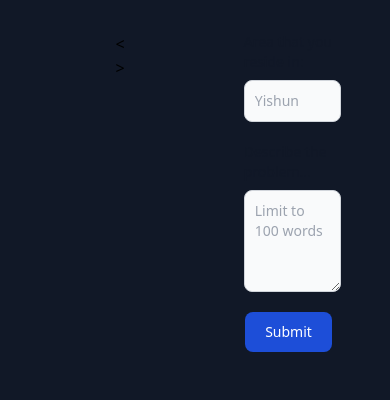
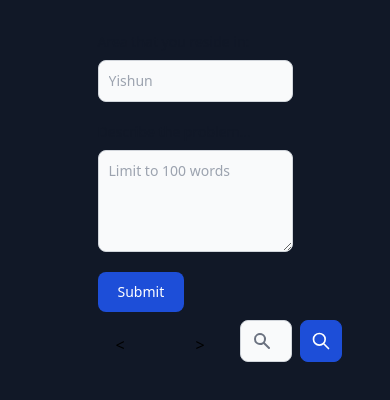
Before and after one commit to neozhixuan/niragi-techfest, a Next.js app: page /components/mainapppage in a window 390 px wide. Shown: the top 400 px of the page. Built offline with nearby package versions, Linux system fonts and the light colour scheme.

Commit message:
Responsive

```diff
--- a/pages/components/mainapppage.js
+++ b/pages/components/mainapppage.js
@@ -22,7 +22,6 @@
   };
 
   const thumbsUp = (area, feedback) => {
-    console.log("gay");
     var arr2 = [area, feedback];
     updateFeedback(arr2);
     // props.refresh();
@@ -56,7 +55,7 @@
     console.log(res);
   };
   return (
-    <div className="bg-gray-900 min-h-screen pt-8 flex flex-row justify-items-stretch">
+    <div className="bg-gray-900 min-h-screen pt-8 flex flex-col md:flex-row justify-items-stretch">
       {/* <div>
         {props.property?.map((p, idx) => (
           <p className="text-white" key={idx}>
@@ -65,21 +64,71 @@
         ))}
       </div> */}
 
-      <div className="w-[50%] px-20">
+      <div className="w-[100%] md:w-[50%] px-20 md:order-first order-last">
+        <div class="flex flex-row justify-between">
+          <div className="flex flex-row mt-2">
             <button
-          class="ml-[40%] bg-blue-500 px-2 rounded-lg text-white mb-3 mr-3"
+              class="flex bg-blue-500 px-2 rounded-lg text-white mb-3 mr-3"
               onClick={numberDec}
               className="w-20"
             >
               &lt;
             </button>
             <button
-          class="bg-blue-500 px-2 rounded-lg text-white mb-3"
+              class="flex bg-blue-500 px-2 rounded-lg text-white mb-3"
               onClick={numberInc}
               className="w-20"
             >
               &gt;
             </button>
+          </div>
+          <form class="flex items-center w-[50%]">
+            {/* <label for="simple-search" class="sr-only">
+              WIP
+            </label> */}
+            <div class="relative w-full">
+              <div class="absolute inset-y-0 left-0 flex items-center pl-3 pointer-events-none">
+                <svg
+                  aria-hidden="true"
+                  class="w-5 h-5 text-gray-500 dark:text-gray-400"
+                  fill="currentColor"
+                  viewBox="0 0 20 20"
+                  xmlns="http://www.w3.org/2000/svg"
+                >
+                  <path
+                    fill-rule="evenodd"
+                    d="M8 4a4 4 0 100 8 4 4 0 000-8zM2 8a6 6 0 1110.89 3.476l4.817 4.817a1 1 0 01-1.414 1.414l-4.816-4.816A6 6 0 012 8z"
+                    clip-rule="evenodd"
+                  ></path>
+                </svg>
+              </div>
+              <input
+                type="text"
+                id="simple-search"
+                class="bg-gray-50 border border-gray-300 text-gray-900 text-sm rounded-lg focus:ring-blue-500 focus:border-blue-500 block w-full pl-10 p-2.5  dark:bg-gray-700 dark:border-gray-600 dark:placeholder-gray-400 dark:text-white dark:focus:ring-blue-500 dark:focus:border-blue-500"
+                placeholder="WIP"
+                required
+              />
+            </div>
+            <button class="p-2.5 ml-2 text-sm font-medium text-white bg-blue-700 rounded-lg border border-blue-700 hover:bg-blue-800 focus:ring-4 focus:outline-none focus:ring-blue-300 dark:bg-blue-600 dark:hover:bg-blue-700 dark:focus:ring-blue-800">
+              <svg
+                class="w-5 h-5"
+                fill="none"
+                stroke="currentColor"
+                viewBox="0 0 24 24"
+                xmlns="http://www.w3.org/2000/svg"
+              >
+                <path
+                  stroke-linecap="round"
+                  stroke-linejoin="round"
+                  stroke-width="2"
+                  d="M21 21l-6-6m2-5a7 7 0 11-14 0 7 7 0 0114 0z"
+                ></path>
+              </svg>
+              <span class="sr-only">Search</span>
+            </button>
+          </form>
+        </div>
         {props.feed?.map((x, idx) =>
           idx < number && idx > number - 5 ? (
             <div
@@ -88,10 +137,10 @@
                 idx % 2 == 0 ? "m-5" : "mr-5"
               } w-[90%] rounded-lg border-white border-2 p-3 mb-3`}
             >
-              <p className="text-gray-400">
+              <p className="text-gray-400 text-sm">
                 Area: <span className="text-white">{x.area}</span>
               </p>
-              <p className="text-gray-400">
+              <p className="text-gray-400 text-sm">
                 Feedback: <span className="text-white">{x.feedback}</span>
               </p>
               {/* <p className="text-gray-400">
@@ -115,9 +164,9 @@
           ) : null
         )}
       </div>
-      <form className="w-[50%]">
+      <form className="w-[100%] md:w-[50%]">
         {" "}
-        <div className="flex flex-col mx-[25%]">
+        <div className="flex flex-col mx-[25%] md:mr-[25%]">
           <label
             for="first_name"
             class="block mb-2 text-sm font-medium text-gray-900 dark:text-white"
@@ -134,7 +183,7 @@
             value={area}
           />
         </div>
-        <div className="flex flex-col mx-[25%] mt-5">
+        <div className="flex flex-col  mx-[25%] md:mr-[25%] mt-5">
           <label
             for="message"
             class="block mb-2 text-sm font-medium text-gray-900 dark:text-white"
@@ -150,7 +199,7 @@
             value={feedback}
           ></textarea>
         </div>
-        <div className="flex justify-center mt-5">
+        <div className="md:mx-0 mx-[25%] mt-5">
           {" "}
           <button
             onClick={submitHandler}
--- a/pages/index.js
+++ b/pages/index.js
@@ -79,7 +79,7 @@
                     onSubmit={handleSubmit}
                   >
                     <p class="mb-8 text-2xl font-light text-center text-white">
-                      Access the portal - just click login
+                      Access the portal - username abc, password 123
                     </p>
                     <div class="mb-2">
                       <div class=" relative ">
```
Lines whose indentation alone changed are shown as unchanged.
